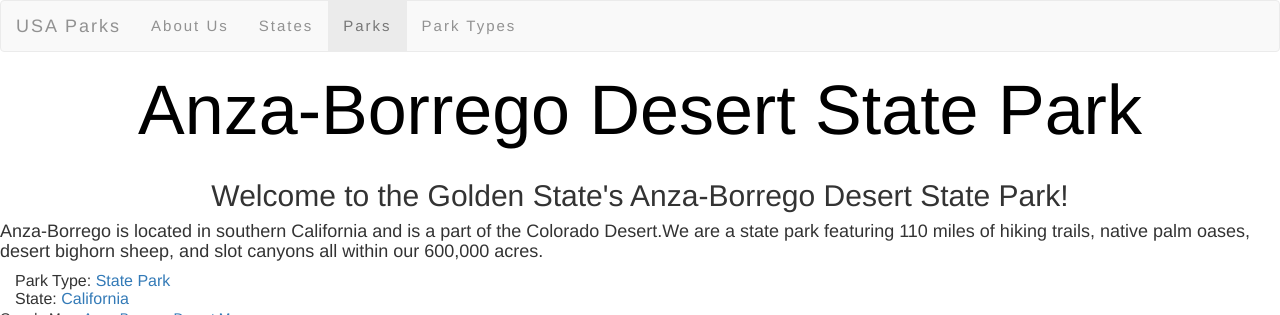
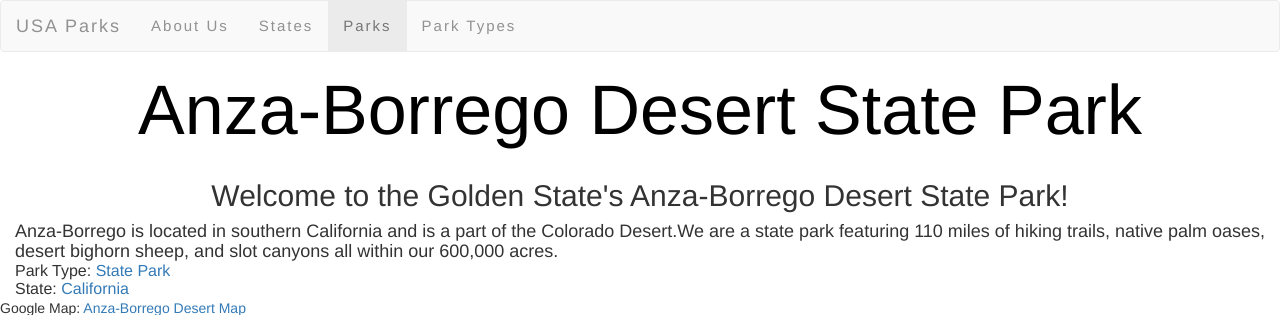
Before and after one commit to woannaju/cs329e-idb, a Flask app: page /anzaborrego in a window 1280 px wide. Shown: the top 315 px of the page. Run offline with Flask 2, Linux system fonts and the light colour scheme; some libraries are stand-ins or nearby versions.

Commit message:
Park model formatting

```diff
--- a/templates/Anza-Borrego_park.html
+++ b/templates/Anza-Borrego_park.html
@@ -41,7 +41,7 @@
     <h2 class="marleft">
       Welcome to the Golden State's Anza-Borrego Desert State Park!
     </h2>
-    <h4 class= "marleft">
+    <h4 id="h1" style="margin: 0; margin-left:15px;">
       Anza-Borrego is located in southern California and is a part of the Colorado Desert.We are a state park featuring 110 miles of hiking trails, native palm oases, desert bighorn sheep, and slot canyons all within our 600,000 acres.
     </h4>
     <table style="margin-left: 15px;">
```
Also changed, not shown: 2 other files.
